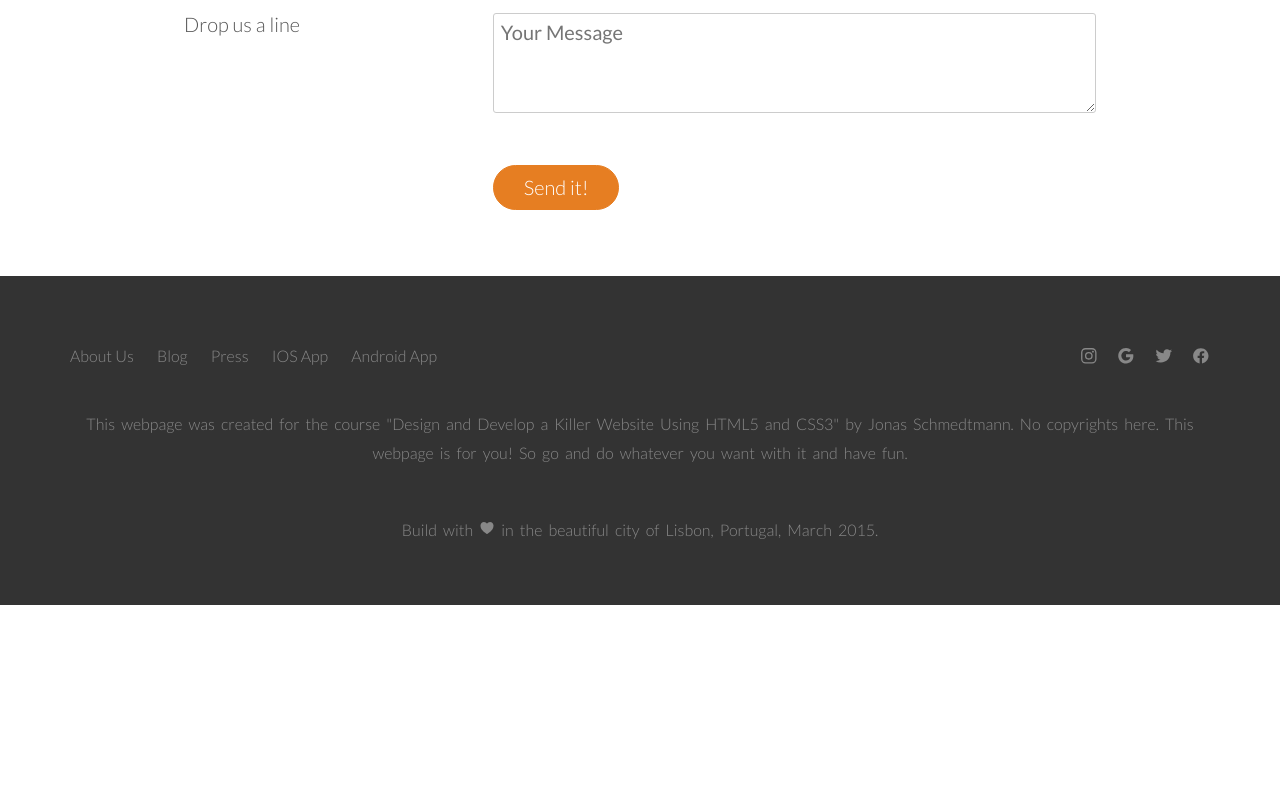
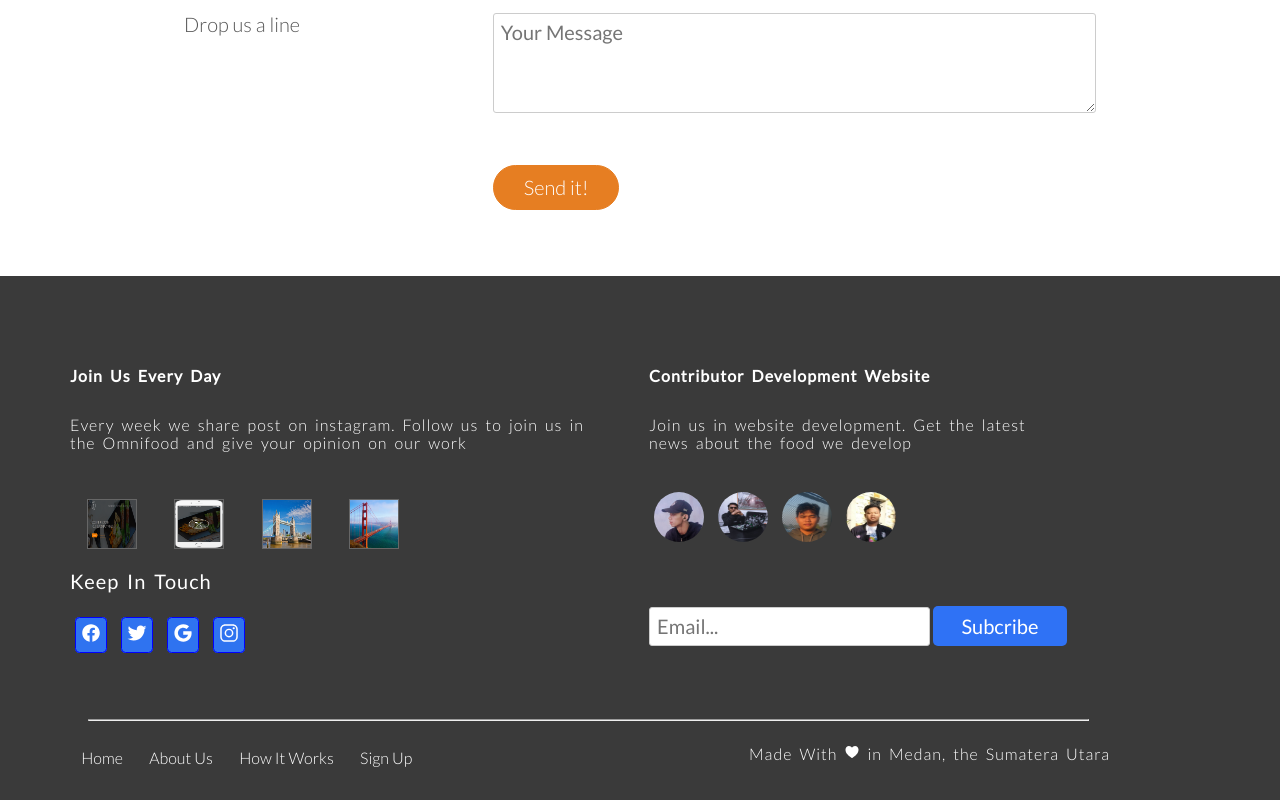
Before and after one commit to EffenrilAgung/web-omnifood.github.io, a plain HTML site: page index.html in a window 1280 px wide. Shown: the part 4895-5695 px from the top of the page. Before the commit the page ends 5500 px from the top, so only its background shows below. Drawn offline with nearby package versions, Linux system fonts and the light colour scheme.

Commit message:
Footer Responsif 90%

```diff
--- a/blog-post/resource/css/queries.css
+++ b/blog-post/resource/css/queries.css
@@ -175,20 +175,12 @@
 	.plan-box ion-icon {
 		font-size: 100%;
 	}
-	footer .col:first-child {
-		width: 60%;
-		float: left;
+	.link-home li a {
+		font-size: 60% !important;
+		margin-right: 9px;
 	}
-	footer .footer-nav a {
-		font-size: 72%;
-	}
-	footer .col:last-child {
-		width: 30%;
-		float: right;
-	}
-
-	footer {
-		padding: 2%;
+	.love p {
+		font-size: 50%;
 	}
 	/* Closing my version code */
 }
--- a/blog-post/resource/css/style.css
+++ b/blog-post/resource/css/style.css
@@ -613,87 +613,103 @@ input[type='checkbox'] {
 
 /* Foooter */
 footer {
-	background-color: #333;
-	padding: 60px;
+	background-color: #3a3a3a;
+	color: #fff;
+	padding-top: 50px;
+	padding-bottom: 15px;
+}
+footer .images img {
+	width: 50px;
+	height: 50px;
+	margin: 3% 3%;
+	border: 1px solid #666;
+}
+
+footer p,
+footer h5 {
+	word-spacing: 3px;
+	letter-spacing: 1px;
+}
+
+footer .image-contribusi img {
+	width: 50px;
+	height: 50px;
+	border-radius: 50%;
+	margin: 10px 5px;
+}
+
+footer .opening-post-instagram,
+footer h5,
+footer .first-line {
+	font-size: 80%;
+	margin: 30px 0;
+}
+
+footer .social p {
+	font-weight: 400;
+}
+
+footer .social-links li {
+	display: inline-block;
+	margin: 5% 5px;
+}
+
+footer .email {
+	margin: 50px 0;
+}
+
+footer .email input[type='email'] {
+	width: 50%;
+}
+
+.email input[type='button'] {
+	background-color: #2f72f5;
+	padding: 1.5% 5%;
+	display: inline-block;
+	border: none;
+	margin: 0;
+	color: white;
+	border-radius: 5px;
+}
+.email input[type='button']:hover {
+	color: black;
+}
+.social-links li a {
+	background-color: #2f73f0;
+	color: white;
+	font-size: 100%;
+	padding: 5px 5px;
+	border-radius: 4.5px;
+	border: 1px solid blue;
+	vertical-align: middle;
+}
+
+.link-home li a {
+	text-decoration: none;
+	color: white;
+}
+
+.link-home li a:hover {
+	font-weight: 400;
+}
+.link-home ul li {
+	display: inline-block;
+	font-weight: 300;
+	margin: 1% 2%;
 	font-size: 80%;
 }
 
-footer p {
-	color: #888;
-	text-align: center;
-	margin-top: 30px;
-	word-spacing: 3px;
-	line-height: 180%;
+footer .love ion-icon:hover {
+	color: tomato;
 }
 
-.footer-nav {
-	list-style: none;
-	float: left;
+footer .love {
+	font-size: 80%;
+	text-align: center;
 }
-
-.social-links li {
-	list-style: none;
-	float: right;
+footer .opening-post-instagram {
+	width: 100% !important;
 }
-
-.footer-nav li,
-.social-links li {
-	display: inline-block;
-	margin-right: 20px;
-}
-
-.footer-nav li:last-child,
-.social-links li:first-child {
-	margin-right: 0;
-}
-
-.footer-nav li a:link,
-.footer-nav li a:visited,
-.social-links li a:link,
-.social-links li a:visited {
-	text-decoration: none;
-	border: 0;
-	color: #888;
-	-webkit-transition: color 0.2s;
-	-o-transition: color 0.2s;
-	transition: color 0.2s;
-}
-
-.footer-nav li a:hover,
-.footer-nav li a:active {
-	color: #ddd;
-}
-
-.social-links li a:link,
-.social-linksli a:visited {
-	font-size: 110%;
-}
-
-footer .facebook,
-footer .ig,
-footer .twitter,
-footer .google {
-	-webkit-transition: color 0.2s;
-	-o-transition: color 0.2s;
-	transition: color 0.2s;
-}
-
-footer .facebook:hover {
-	color: #3b5999;
-}
-
-footer .ig:hover {
-	color: #e4405f;
-}
-
-.google:hover {
-	color: #dd4b39;
-}
-
-footer .twitter:hover {
-	color: rgb(51, 187, 250);
-}
-
 /* Penutup Footer */
 
 /* Animate-opacity get food fast */
--- a/index.html
+++ b/index.html
@@ -502,15 +502,29 @@
 		<footer>
 			<div class="row">
 				<div class="col span-1-of-2">
-					<ul class="footer-nav">
-						<li><a href="#">About Us</a></li>
-						<li><a href="#">Blog</a></li>
-						<li><a href="#">Press</a></li>
-						<li><a href="#">IOS App</a></li>
-						<li><a href="#">Android App</a></li>
-					</ul>
-				</div>
-				<div class="col span-1-of-2">
+					<h5>Join Us Every Day</h5>
+
+					<p class="opening-post-instagram">
+						Every week we share post on instagram. Follow us to join us in <br /> the Omnifood and
+						give your opinion on our work
+					</p>
+
+
+						<div class="images">
+							<img src="blog-post/resource/img/Omnifood-Contents/header.png" alt="header" />
+							<img
+								src="blog-post/resource/img/Omnifood-Contents/app-iPhone.png"
+								alt="header"
+								mobile
+							/>
+							<img src="blog-post/resource/img/Omnifood-Contents/london.jpg" alt="london" />
+							<img
+								src="blog-post/resource/img/Omnifood-Contents/san-francisco.jpg"
+								alt="san-francisco"
+							/>
+
+						<div class="social">
+							<p>Keep In Touch</p>
 							<ul class="social-links">
 								<li>
 									<a href="#">
@@ -535,22 +549,58 @@
 							</ul>
 						</div>
 					</div>
+				</div>
+				<div class="col span-1-of-2">
+					<h5>Contributor Development Website</h5>
+					<p class="first-line">
+						Join us in website development. Get the latest <br />
+						news about the food we develop
+					</p>
+
 					<div class="row">
-				<!-- <p>
-                Copyright &copy; 2015 by Omnifood. All right reversed
-            </p> -->
+						<div class="image-contribusi">
+
+								<img src="blog-post/resource/img/Omnifood-Contents/niki.jpeg" alt="Niki" />
+								<img src="blog-post/resource/img/Omnifood-Contents/risky.jpeg" alt="" />
+								<img src="blog-post/resource/img/Omnifood-Contents/agung.jpeg" alt="effenril" />
+								<img src="blog-post/resource/img/Omnifood-Contents/ridwan.jpeg" alt="ridwan" />
+
 						</div>
-			<div class="rincian">
+						<div class="email">
+							<input type="email" placeholder="Email..." />
+							<input type="button" value="Subcribe" />
+						</div>
+					</div>
+				</div>
+				<div class="col span-1-of-1">
+					<div class="row">
+						<hr style="width: 78vw" />
+					</div>
+				</div>
+				<div class="row">
+				<div class="col span-1-of-2">
+					<div class="row">
+						<div class="link-home">
+							<ul>
+								<li><a href="#">Home</a></li>
+								<li><a href="#">About Us</a></li>
+								<li><a href="#">How It Works</a></li>
+								<li><a href="#">Sign Up</a></li>
+							</ul>
+						</div>
+					</div>
+				</div>
+				<div class="col span-1-of-2">
+
+						<div class="love">
 							<p>
-					This webpage was created for the course "Design and Develop a Killer Website
-					Using HTML5 and CSS3" by Jonas Schmedtmann. No copyrights here. This webpage is
-					for you! So go and do whatever you want with it and have fun.
+								Made With <ion-icon class="ig" name="heart"></ion-icon> in Medan, the Sumatera
+								Utara
 							</p>
-				<br />
-				<p>
-					Build with <ion-icon class="ig" name="heart"></ion-icon> in the beautiful city
-					of Lisbon, Portugal, March 2015.
-				</p>
+						</div>
+					</div>
+				</div>
+			</div>
 			</div>
 		</footer>
 		<script src="//cdn.jsdelivr.net/respond/1.4.2/respond.min.js"></script>
--- a/uji.html
+++ b/uji.html
@@ -1,90 +1,68 @@
-<!DOCTYPE html>
-<html>
-	<head>
-		<meta name="viewport" content="width=device-width, initial-scale=1" />
-		<script src="../latihan-omnifood/omnifood/vendor/js/noframework.waypoints.min.js"></script>
-		<style>
-			body {
-				margin: 0;
-				background-color: #f1f1f1;
-				font-family: Arial, Helvetica, sans-serif;
-			}
-
-			#navbar {
-				background-color: #333;
-				position: fixed;
-				top: 0;
-				width: 100%;
-				display: block;
-				transition: top 0.3s;
-			}
-
-			#navbar a {
-				float: left;
-				display: block;
-				color: #f2f2f2;
-				text-align: center;
-				padding: 15px;
-				text-decoration: none;
-				font-size: 17px;
-			}
-
-			#navbar a:hover {
-				background-color: #ddd;
-				color: black;
-			}
-		</style>
-	</head>
-	<body>
-		<div id="navbar">
-			<a href="#home">Home</a>
-			<a href="#news">News</a>
-			<a href="#contact">Contact</a>
+<div class="row">
+	<div class="col span-1-of-2">
+		<ul class="footer-nav">
+			<li><a href="#">About Us</a></li>
+			<li><a href="#">Blog</a></li>
+			<li><a href="#">Press</a></li>
+			<li><a href="#">IOS App</a></li>
+			<li><a href="#">Android App</a></li>
+		</ul>
 	</div>
-
-		<div style="padding: 15px 15px 2500px; font-size: 30px; margin-top: 30px">
+	<div class="col span-1-of-2">
+		<ul class="social-links">
+			<li>
+				<a href="#">
+					<ion-icon class="facebook" name="logo-facebook"></ion-icon>
+				</a>
+			</li>
+			<li>
+				<a href="#">
+					<ion-icon class="twitter" name="logo-twitter"></ion-icon>
+				</a>
+			</li>
+			<li>
+				<a href="#">
+					<ion-icon class="google" name="logo-google"></ion-icon>
+				</a>
+			</li>
+			<li>
+				<a href="#">
+					<ion-icon class="ig" name="logo-instagram"></ion-icon>
+				</a>
+			</li>
+		</ul>
+	</div>
+</div>
+<div class="row">
+	<!-- <p>
+	Copyright &copy; 2015 by Omnifood. All right reversed
+</p> -->
+</div>
+<div class="rincian">
 	<p>
-				<b
-					>This example demonstrates how to hide a navbar when the user starts to scroll
-					the page.</b
-				>
+		This webpage was created for the course "Design and Develop a Killer Website
+		Using HTML5 and CSS3" by Jonas Schmedtmann. No copyrights here. This webpage is
+		for you! So go and do whatever you want with it and have fun.
 	</p>
-			<p>Scroll down this frame to see the effect!</p>
-			<p>Scroll up to show the navbar.</p>
+	<br />
 	<p>
-				Lorem ipsum dolor dummy text sit amet, consectetur adipiscing elit, sed do
-				eiusmod tempor incididunt ut labore et dolore magna aliqua. Ut enim ad minim
-				veniam, quis nostrud exercitation ullamco laboris nisi ut aliquip ex ea commodo
-				consequat. Duis aute irure dolor in reprehenderit in voluptate velit esse cillum
-				dolore eu fugiat nulla pariatur. Excepteur sint occaecat cupidatat non proident,
-				sunt in culpa qui officia deserunt mollit anim id est laborum.
-			</p>
-			<p>
-				Lorem ipsum dolor dummy text sit amet, consectetur adipiscing elit, sed do
-				eiusmod tempor incididunt ut labore et dolore magna aliqua. Ut enim ad minim
-				veniam, quis nostrud exercitation ullamco laboris nisi ut aliquip ex ea commodo
-				consequat. Duis aute irure dolor in reprehenderit in voluptate velit esse cillum
-				dolore eu fugiat nulla pariatur. Excepteur sint occaecat cupidatat non proident,
-				sunt in culpa qui officia deserunt mollit anim id est laborum.
+		Build with <ion-icon class="ig" name="heart"></ion-icon> in the beautiful city
+		of Lisbon, Portugal, March 2015.
 	</p>
 </div>
-
-		<script>
-			var waypoints = $('#navbar').waypoint({
-				handler: function (direction) {
-					notify(this.element.id + ' hit');
-				},
-			});
-			// var prevScrollpos = window.pageYOffset;
-			// window.onscroll = function () {
-			// 	var currentScrollPos = window.pageYOffset;
-			// 	if (prevScrollpos > currentScrollPos) {
-			// 		document.getElementById('navbar').style.top = '0';
-			// 	} else {
-			// 		document.getElementById('navbar').style.top = '-50px';
-			// 	}
-			// 	prevScrollpos = currentScrollPos;
-			// };
-		</script>
-	</body>
-</html>
+<!-- css -->
+footer { background-color: #333; padding: 60px; font-size: 80%; } footer p {
+color: #888; text-align: center; margin-top: 30px; word-spacing: 3px;
+line-height: 180%; } .footer-nav { list-style: none; float: left; }
+.social-links li { list-style: none; float: right; } .footer-nav li,
+.social-links li { display: inline-block; margin-right: 20px; } .footer-nav
+li:last-child, .social-links li:first-child { margin-right: 0; } .footer-nav li
+a:link, .footer-nav li a:visited, .social-links li a:link, .social-links li
+a:visited { text-decoration: none; border: 0; color: #888; -webkit-transition:
+color 0.2s; -o-transition: color 0.2s; transition: color 0.2s; } .footer-nav li
+a:hover, .footer-nav li a:active { color: #ddd; } .social-links li a:link,
+.social-linksli a:visited { font-size: 110%; } footer .facebook, footer .ig,
+footer .twitter, footer .google { -webkit-transition: color 0.2s; -o-transition:
+color 0.2s; transition: color 0.2s; } footer .facebook:hover { color: #3b5999; }
+footer .ig:hover { color: #e4405f; } .google:hover { color: #dd4b39; } footer
+.twitter:hover { color: rgb(51, 187, 250); }
```
Also changed, not shown: blog-post/resource/js/script.js (+2 -11 lines), blog-post/resource/img/Omnifood-Contents/agung.jpeg (added), blog-post/resource/img/Omnifood-Contents/handpone.png (added), blog-post/resource/img/Omnifood-Contents/header.png (added), blog-post/resource/img/Omnifood-Contents/niki.jpeg (added), blog-post/resource/img/Omnifood-Contents/ridwan.jpeg (added), blog-post/resource/img/Omnifood-Contents/risky.jpeg (added). Lines whose indentation alone changed are shown as unchanged.
